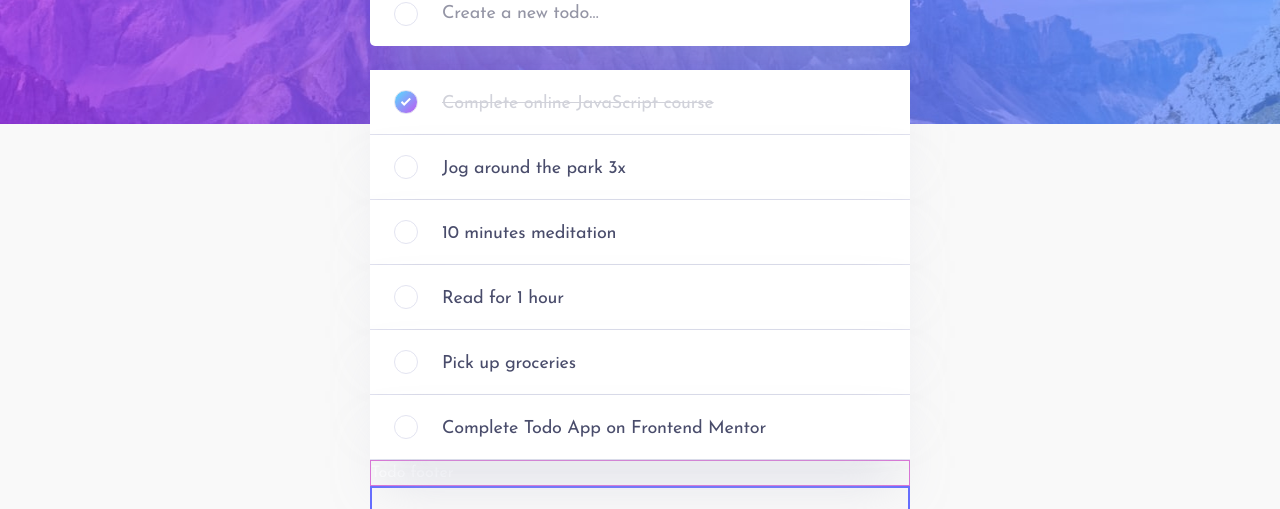
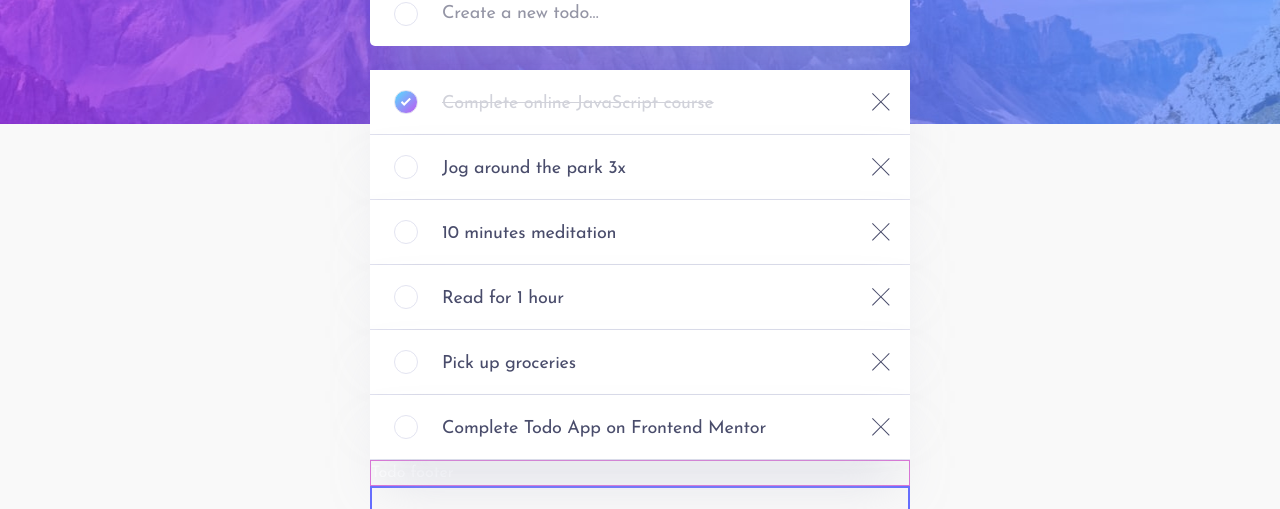
Before and after one commit to Ex-Zy/react-todo-app, a React (Vite) app: page / in a window 1280 px wide. Shown: the part 176-685 px from the top of the page. Built offline with nearby package versions, Linux system fonts and the light colour scheme.

Commit message:
:star: feat: delete todo

```diff
--- a/src/assets/_mixins.scss
+++ b/src/assets/_mixins.scss
@@ -15,6 +15,7 @@
   $bg: var(--bg-color-add-todo),
   $shadow: var(--shadow-add-todo)
 ) {
+  overflow: hidden;
   display: block;
 
   width: 100%;
@@ -25,7 +26,9 @@
   font-size: $fs;
   line-height: $lh;
   color: $color;
+  text-overflow: ellipsis;
   letter-spacing: $ls;
+  white-space: nowrap;
 
   background: $bg;
   border: 0;
--- a/src/components/AppTodo/AppTodo.tsx
+++ b/src/components/AppTodo/AppTodo.tsx
@@ -18,10 +18,19 @@ function AppTodo() {
     setTodos(newTodos)
   }
 
+  function handleDeleteTodo(todo: TodoItem) {
+    const newTodos: TodoItem[] = todos.filter((t) => t.id !== todo.id)
+    setTodos(newTodos)
+  }
+
   return (
     <div className="app-todo">
       <AddTodo className="add-todo--margin" onAddTodo={handleAddTodo} />
-      <Todo todos={todos} onCompletedTodo={handleCompleteTodo} />
+      <Todo
+        todos={todos}
+        onCompletedTodo={handleCompleteTodo}
+        onDeleteTodo={handleDeleteTodo}
+      />
     </div>
   )
 }
--- a/src/components/Todo/Todo.tsx
+++ b/src/components/Todo/Todo.tsx
@@ -7,15 +7,24 @@ import React, { Fragment } from 'react'
 interface TodoProps {
   todos: TodoItem[]
   onCompletedTodo: (todo: TodoItem, completed: boolean) => void
+  onDeleteTodo: (todo: TodoItem) => void
 }
 
-const Todo: React.FC<TodoProps> = ({ todos, onCompletedTodo }) => {
+const Todo: React.FC<TodoProps> = ({
+  todos,
+  onCompletedTodo,
+  onDeleteTodo,
+}) => {
   return (
     <div className="todo todo--margin">
       <div className="todo-list">
         {todos.map((todo) => (
           <Fragment key={todo.id}>
-            <TodoListItem todo={todo} onCompletedTodo={onCompletedTodo} />
+            <TodoListItem
+              todo={todo}
+              onCompletedTodo={onCompletedTodo}
+              onDeleteTodo={onDeleteTodo}
+            />
             <div className="todo-divider" />
           </Fragment>
         ))}
--- a/src/components/TodoListItem/TodoListItem.scss
+++ b/src/components/TodoListItem/TodoListItem.scss
@@ -9,7 +9,7 @@
   @include mobile {
     @include input(
       $fs: 12px,
-      $p-inline: 52px 20px,
+      $p-inline: 52px 60px,
       $h: 48px,
       $lh: 48px,
       $ls: -0.17px,
@@ -26,4 +26,29 @@
     color: var(--color-text-todo-item-completed);
     text-decoration: line-through;
   }
+
+  &__delete {
+    cursor: pointer;
+
+    position: absolute;
+    top: 50%;
+    right: 20px;
+    transform: translateY(-50%);
+
+    display: flex;
+    align-items: center;
+    justify-content: center;
+
+    width: 18px;
+    height: 18px;
+
+    background: transparent;
+    border: 0;
+
+    transition: opacity 0.25s;
+  }
+
+  &__delete:hover {
+    opacity: 0.5;
+  }
 }
--- a/src/components/TodoListItem/TodoListItem.tsx
+++ b/src/components/TodoListItem/TodoListItem.tsx
@@ -2,15 +2,18 @@ import '@/components/TodoListItem/TodoListItem.scss'
 import { TodoItem } from '@/types'
 import React from 'react'
 import { UiCheckbox } from '@/components/UiCheckbox/UiCheckbox.tsx'
+import IconCross from '@/assets/icon-cross.svg'
 
 interface TodoListItemProps {
   todo: TodoItem
   onCompletedTodo: (todo: TodoItem, completed: boolean) => void
+  onDeleteTodo: (todo: TodoItem) => void
 }
 
 const TodoListItem: React.FC<TodoListItemProps> = ({
   todo,
   onCompletedTodo,
+  onDeleteTodo,
 }) => {
   return (
     <div
@@ -22,11 +25,20 @@ const TodoListItem: React.FC<TodoListItemProps> = ({
       <UiCheckbox
         className="ui-checkbox--position"
         checked={todo.completed}
-        onChange={() => {
-          onCompletedTodo(todo, !todo.completed)
+        onChange={(checked) => {
+          onCompletedTodo(todo, checked)
         }}
       />
       {todo.text}
+      <button
+        className="todo-item__delete"
+        onClick={(e) => {
+          e.stopPropagation()
+          onDeleteTodo(todo)
+        }}
+      >
+        <img src={IconCross} alt="" />
+      </button>
     </div>
   )
 }
```
